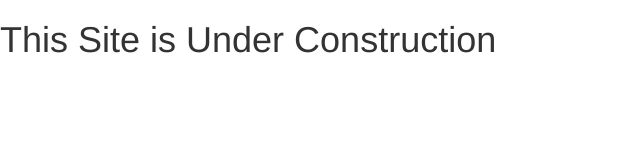
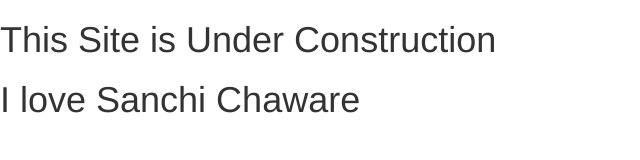
Before and after one commit to YashSinha1996/ThisIsMe, a plain HTML site: page index.html in a window 1280 px wide. Shown: the whole page, without its empty margins (0-640 px from the left). Drawn offline with nearby package versions, Linux system fonts and the light colour scheme.

Commit message:
Update index.html

```diff
--- a/index.html
+++ b/index.html
@@ -39,4 +39,5 @@
 </head>
 <body>
 	<h1>This Site is Under Construction</h1>
+	<h1> I love Sanchi Chaware</h1>
 </body>
```
